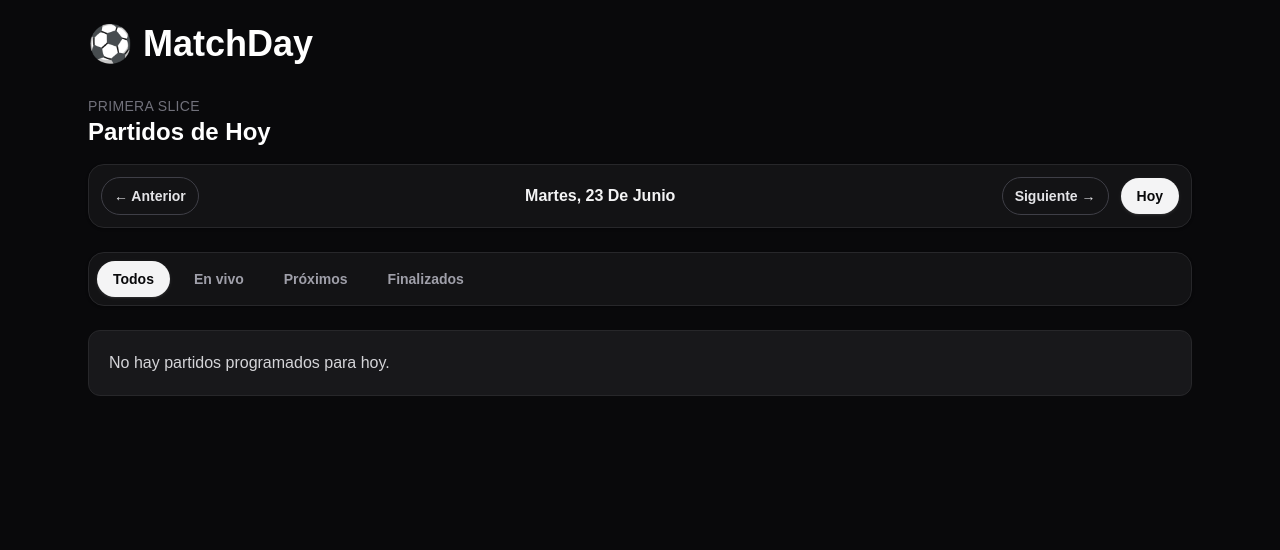
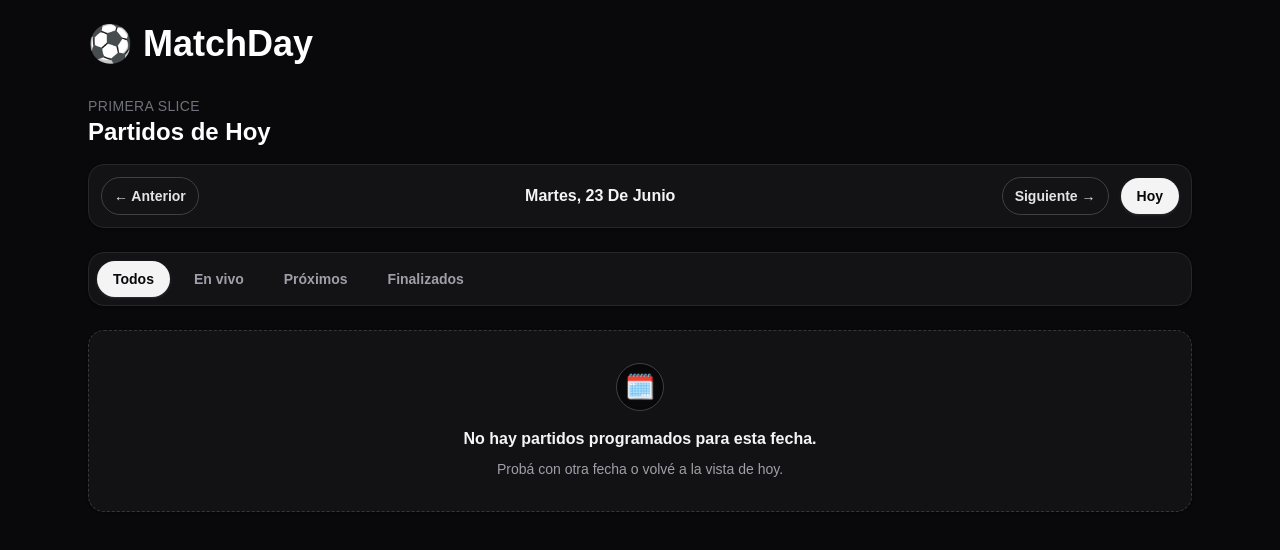
Before and after one commit to MarianEsteban/Matchday, a Next.js app: page / in a window 1280 px wide. Both pictures are taken after a click on the button "← Anterior". Shown: the top 550 px of the page. Built offline with nearby package versions, Linux system fonts and the light colour scheme.

Commit message:
Improve filtered matches empty state

```diff
--- a/components/matches/MatchList.tsx
+++ b/components/matches/MatchList.tsx
@@ -14,6 +14,12 @@ type MatchFilter = "all" | MatchStatus;
 type MatchFilterOption = {
   label: string;
   value: MatchFilter;
+};
+
+type EmptyState = {
+  icon: string;
+  title: string;
+  description: string;
 };
 
 const filterOptions: MatchFilterOption[] = [
@@ -65,6 +71,58 @@ function filterMatches(matches: Match[], activeFilter: MatchFilter) {
   return matches.filter((match) => match.status === activeFilter);
 }
 
+function getEmptyState(activeFilter: MatchFilter, hasMatchesForSelectedDate: boolean): EmptyState {
+  if (!hasMatchesForSelectedDate) {
+    return {
+      icon: "🗓️",
+      title: "No hay partidos programados para esta fecha.",
+      description: "Probá con otra fecha o volvé a la vista de hoy.",
+    };
+  }
+
+  if (activeFilter === "live") {
+    return {
+      icon: "🔕",
+      title: "No hay partidos en vivo ahora.",
+      description: "Cuando empiece un partido, aparecerá en este filtro.",
+    };
+  }
+
+  if (activeFilter === "scheduled") {
+    return {
+      icon: "⏳",
+      title: "No hay próximos partidos para esta fecha.",
+      description: "Revisá otra fecha para ver los partidos que vienen.",
+    };
+  }
+
+  if (activeFilter === "finished") {
+    return {
+      icon: "🏁",
+      title: "No hay partidos finalizados para esta fecha.",
+      description: "Los resultados aparecerán cuando terminen los encuentros.",
+    };
+  }
+
+  return {
+    icon: "⚽",
+    title: "No hay partidos para esta fecha.",
+    description: "Probá con otra fecha para encontrar partidos disponibles.",
+  };
+}
+
+function EmptyMatchState({ icon, title, description }: EmptyState) {
+  return (
+    <div className="rounded-2xl border border-dashed border-zinc-700/80 bg-zinc-900/70 p-8 text-center shadow-sm shadow-black/20">
+      <div className="mx-auto mb-4 flex h-12 w-12 items-center justify-center rounded-full border border-zinc-700 bg-zinc-950 text-2xl shadow-inner shadow-black/30">
+        <span aria-hidden="true">{icon}</span>
+      </div>
+      <p className="text-base font-semibold text-zinc-100">{title}</p>
+      <p className="mt-2 text-sm text-zinc-400">{description}</p>
+    </div>
+  );
+}
+
 export function MatchList({ matches }: MatchListProps) {
   const [activeFilter, setActiveFilter] = useState<MatchFilter>("all");
   const [selectedDate, setSelectedDate] = useState(() =>
@@ -78,6 +136,7 @@ export function MatchList({ matches }: MatchListProps) {
   const filteredMatches = filterMatches(matchesForSelectedDate, activeFilter);
   const groupedMatches = groupMatchesByCompetition(filteredMatches);
   const todayDate = formatMatchDate(new Date());
+  const emptyState = getEmptyState(activeFilter, matchesForSelectedDate.length > 0);
 
   function toggleCompetition(competition: string) {
     setCollapsedCompetitions((currentCollapsedCompetitions) => ({
@@ -141,14 +200,8 @@ export function MatchList({ matches }: MatchListProps) {
         })}
       </div>
 
-      {matchesForSelectedDate.length === 0 ? (
-        <div className="rounded-xl border border-zinc-800 bg-zinc-900 p-5 text-zinc-300">
-          No hay partidos programados para hoy.
-        </div>
-      ) : filteredMatches.length === 0 ? (
-        <div className="rounded-xl border border-zinc-800 bg-zinc-900 p-5 text-zinc-300">
-          No hay partidos para este filtro.
-        </div>
+      {filteredMatches.length === 0 ? (
+        <EmptyMatchState {...emptyState} />
       ) : (
         <div className="space-y-8">
           {Object.entries(groupedMatches).map(([competition, competitionMatches]) => {
```
